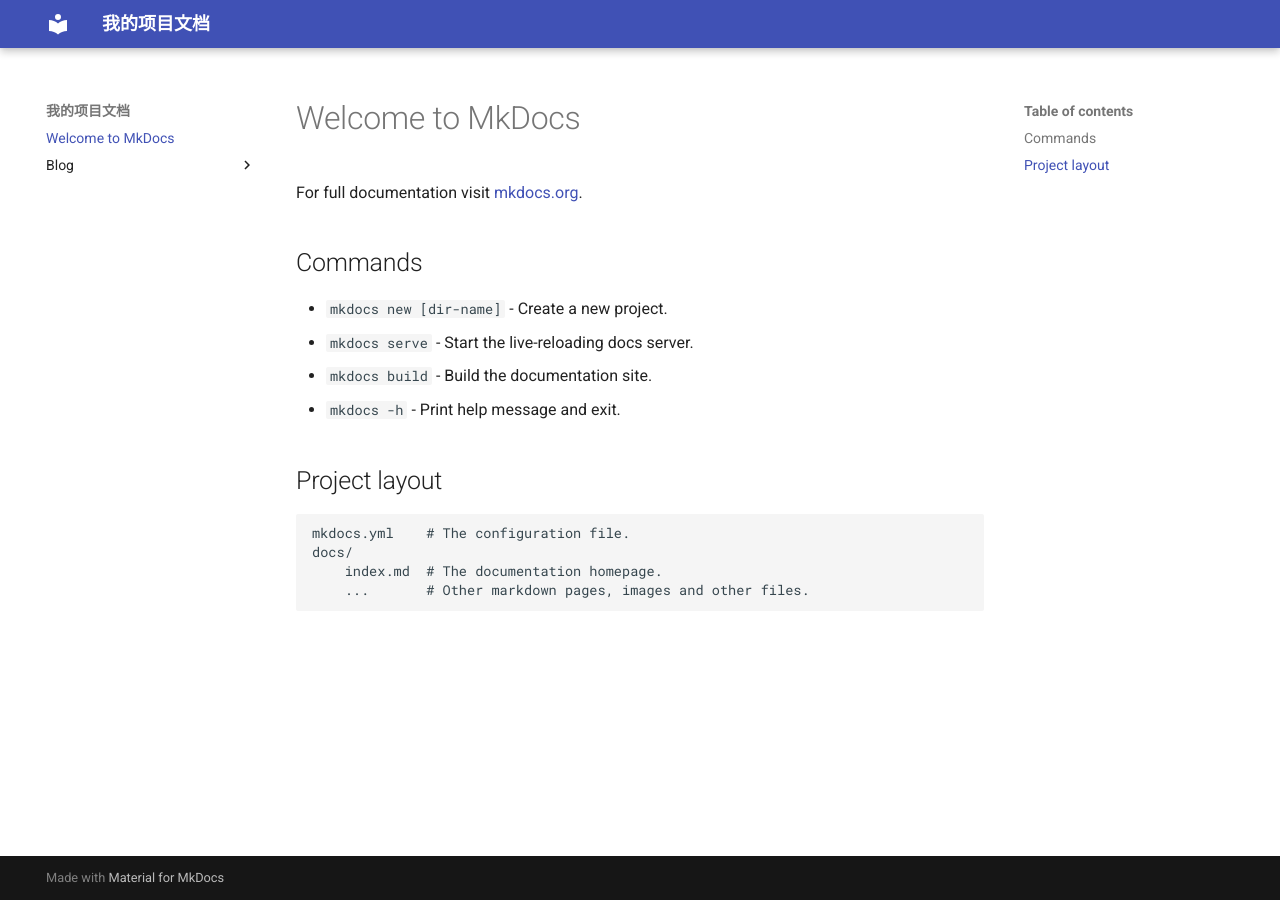
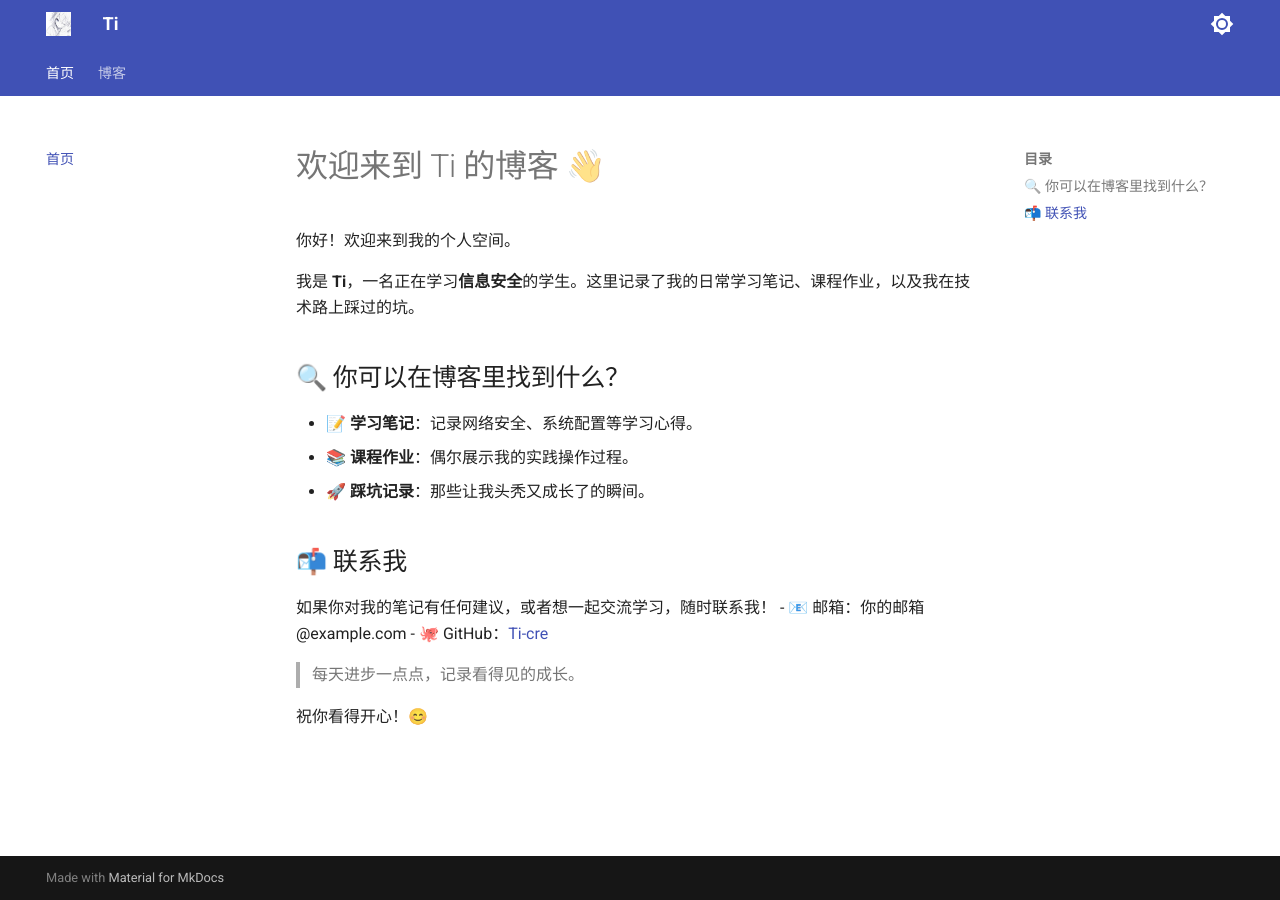
Before and after one commit to Tit-cre/my-blog, an MkDocs documentation site: the page built from docs/index.md, in a window 1280 px wide. Built offline with MkDocs 1.6.1 and Material for MkDocs 9.7.7, drawn with Linux system fonts in a browser that asks for light colours.

Commit message:
更新了笔记

```diff
--- a/docs/blog/index.md
+++ b/docs/blog/index.md
@@ -1 +1 @@
-# Blog
+# 博客
--- a/docs/index.md
+++ b/docs/index.md
@@ -1,17 +1,19 @@
-# Welcome to MkDocs
+# 欢迎来到 Ti 的博客 👋
 
-For full documentation visit [mkdocs.org](https://www.mkdocs.org).
+你好！欢迎来到我的个人空间。
 
-## Commands
+我是 **Ti**，一名正在学习**信息安全**的学生。这里记录了我的日常学习笔记、课程作业，以及我在技术路上踩过的坑。
 
-* `mkdocs new [dir-name]` - Create a new project.
-* `mkdocs serve` - Start the live-reloading docs server.
-* `mkdocs build` - Build the documentation site.
-* `mkdocs -h` - Print help message and exit.
+## 🔍 你可以在博客里找到什么？
+- 📝 **学习笔记**：记录网络安全、系统配置等学习心得。
+- 📚 **课程作业**：偶尔展示我的实践操作过程。
+- 🚀 **踩坑记录**：那些让我头秃又成长了的瞬间。
 
-## Project layout
+## 📬 联系我
+如果你对我的笔记有任何建议，或者想一起交流学习，随时联系我！
+- 📧 邮箱：你的邮箱@example.com
+- 🐙 GitHub：[Ti-cre](https://github.com/Tit-cre)
 
-    mkdocs.yml    # The configuration file.
-    docs/
-        index.md  # The documentation homepage.
-        ...       # Other markdown pages, images and other files.
+> 每天进步一点点，记录看得见的成长。
+
+祝你看得开心！😊
--- a/mkdocs.yml
+++ b/mkdocs.yml
@@ -1,6 +1,39 @@
-site_name: 我的项目文档
+site_name: Ti
+
 theme:
   name: material
-# 新增下面这块
+  language: zh
+  logo: assets/avatar.jpg
+  favicon: assets/avatar.jpg
+  features:
+    - navigation.tabs
+    - navigation.top
+    - search.highlight
+    - content.code.copy
+  palette:
+    - media: "(prefers-color-scheme: light)"
+      scheme: default
+      toggle:
+        icon: material/brightness-7
+        name: 切换至暗色模式
+    - media: "(prefers-color-scheme: dark)"
+      scheme: slate
+      toggle:
+        icon: material/brightness-4
+        name: 切换至亮色模式
+
 plugins:
   - blog
+
+nav:
+  - 首页: index.md
+  - 博客: blog/index.md
+
+markdown_extensions:
+  - pymdownx.highlight:
+      anchor_linenums: true
+  - pymdownx.superfences
+  - pymdownx.tabbed:
+      alternate_style: true
+  - tables
+  - admonition
```
Also changed, not shown: docs/blog/posts/1.md (+42 -4 lines), docs/blog/posts/2.md (+3 -3 lines), docs/assets/avatar.jpg (added), docs/assets/kali_source.png (added), docs/assets/kali_update.png (added), 1 other file.
